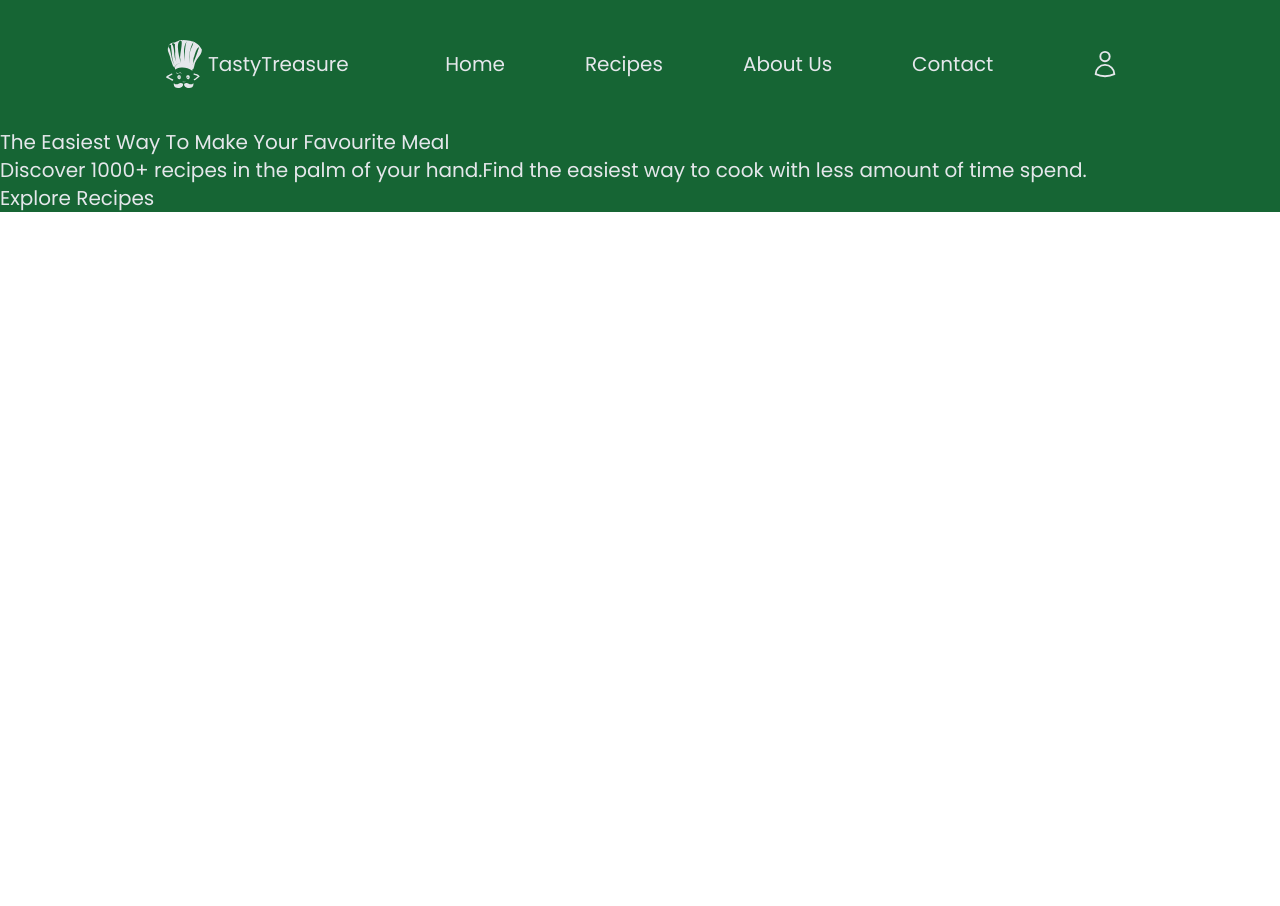
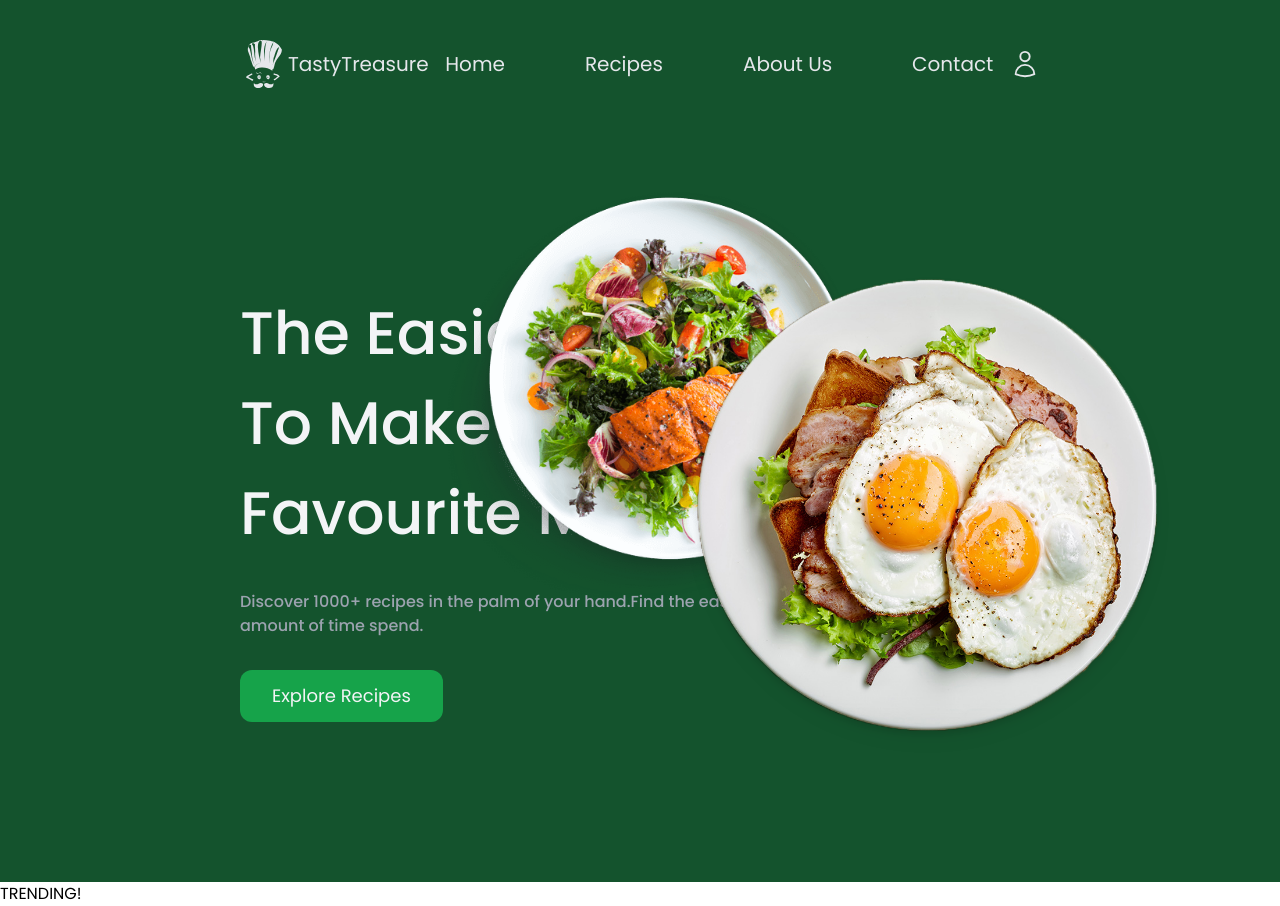
Before and after one commit to Dvin12/tasty-treasure, a React (Vite) app: page / in a window 1280 px wide. Before the commit the page ends 800 px from the top, so only its background shows below. Built offline with nearby package versions, Linux system fonts and the light colour scheme.

Commit message:
added styling to header component
added images, positioned them and also a button

```diff
--- /dev/null
+++ b/src/assets/img/img.jsx
@@ -0,0 +1,4 @@
+import dish1 from "./header/dish1.png";
+import dish2 from "./header/dish2.png";
+
+export { dish1, dish2 };
--- a/src/components/Header.jsx
+++ b/src/components/Header.jsx
@@ -1,16 +1,33 @@
+import { dish1, dish2 } from "../assets/img/img";
+
 function Header() {
   return (
-    <header className="bg-green-800 text-gray-200 xl:text-xl">
-      <section>
-        <article>
-          <h1>The Easiest Way To Make Your Favourite Meal</h1>
-          <p>
+    <header className="bg-green-900 text-gray-100 h-full  py-40">
+      <section className="grid grid-cols-2 w-fit mx-60 items-center justify-center h-fit ">
+        <article className="w-full">
+          <h1 className="text-6xl w-[530px] font-medium  leading-normal ">
+            The Easiest Way To Make Your Favourite Meal
+          </h1>
+          <p className="text-md w-[750px] text-gray-400 font-medium my-8">
             Discover 1000+ recipes in the palm of your hand.Find the easiest way
             to cook with less amount of time spend.
           </p>
-          <button>Explore Recipes</button>
+          <button className="bg-green-600 px-8 py-3 rounded-xl text-lg">
+            Explore Recipes
+          </button>
         </article>
-        <article></article>
+        <article className="   flex justify-self-center items-center relative w-[800px]">
+          <img
+            src={dish1}
+            alt="food"
+            className="absolute left-0 bottom-[-100px] w-[420px] drop-shadow-lg"
+          />
+          <img
+            src={dish2}
+            alt="food"
+            className=" absolute left-40 w-[640px] drop-shadow-lg z-20"
+          />
+        </article>
       </section>
     </header>
   );
--- a/src/components/Navigation.jsx
+++ b/src/components/Navigation.jsx
@@ -1,9 +1,10 @@
 import { SiCodechef } from "react-icons/si";
 import { HiOutlineUser } from "react-icons/hi2";
+
 function Navigation() {
   return (
-    <nav className=" bg-green-800 text-gray-200 xl:text-xl">
-      <div className="flex items-center justify-between mx-40 py-10">
+    <nav className=" bg-green-900 text-gray-200 xl:text-xl">
+      <div className="flex items-center justify-between mx-60 py-10">
         <section className="flex items-center">
           <SiCodechef className="text-5xl"></SiCodechef>
           <span>TastyTreasure</span>
--- /dev/null
+++ b/src/components/Trending.jsx
@@ -0,0 +1,5 @@
+function Trending() {
+  return <div>TRENDING!</div>;
+}
+
+export default Trending;
--- a/src/pages/Home.jsx
+++ b/src/pages/Home.jsx
@@ -1,11 +1,13 @@
 import Header from "../components/Header";
 import Navigation from "../components/Navigation";
+import Trending from "../components/Trending";
 
 function Home() {
   return (
     <main>
       <Navigation></Navigation>
       <Header></Header>
+      <Trending></Trending>
     </main>
   );
 }
```
Also changed, not shown: src/assets/img/header/dish1.png (renamed from src/assets/img/header/dish-1.png), src/assets/img/header/dish2.png (renamed from src/assets/img/header/dish-2.png).
